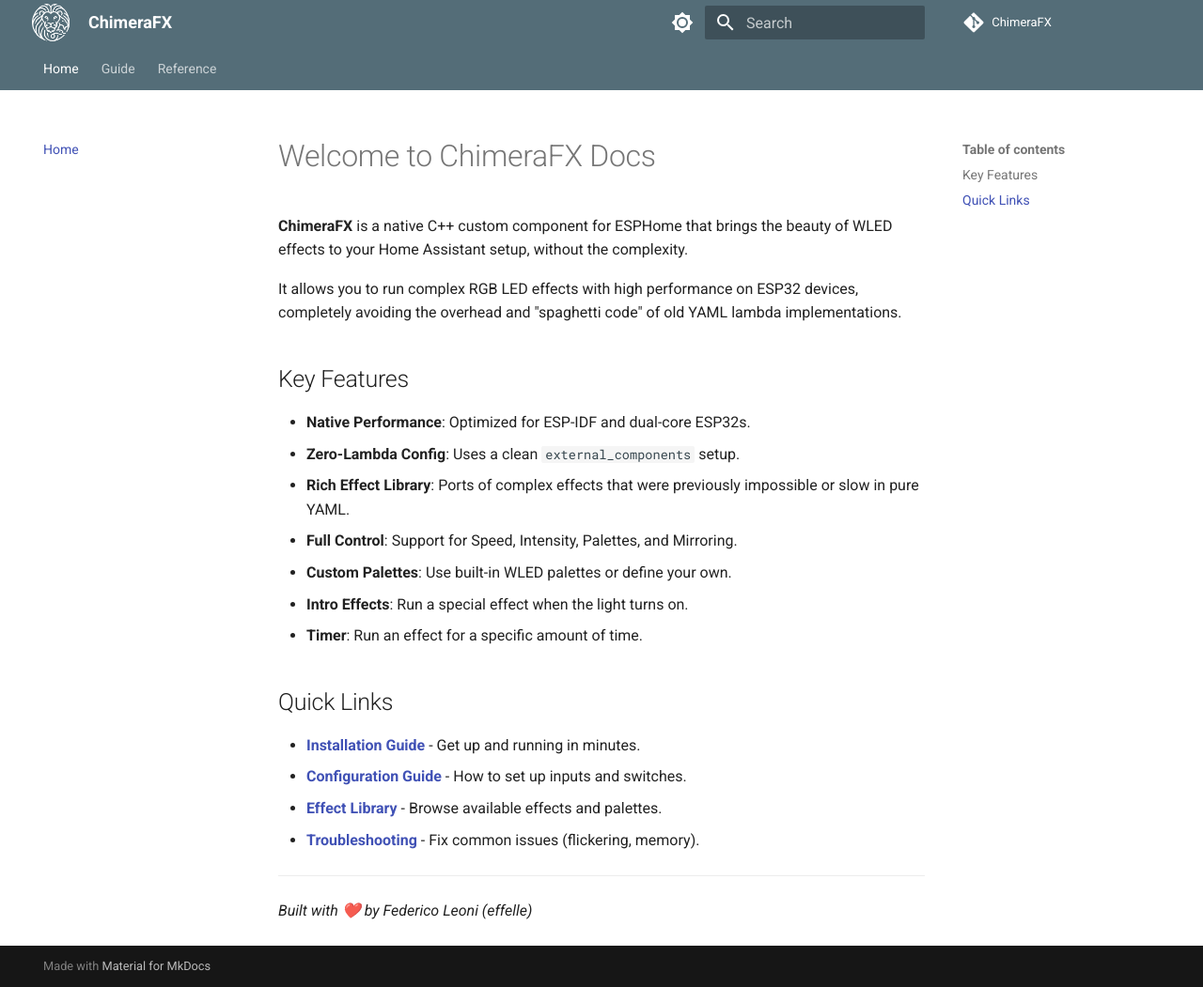
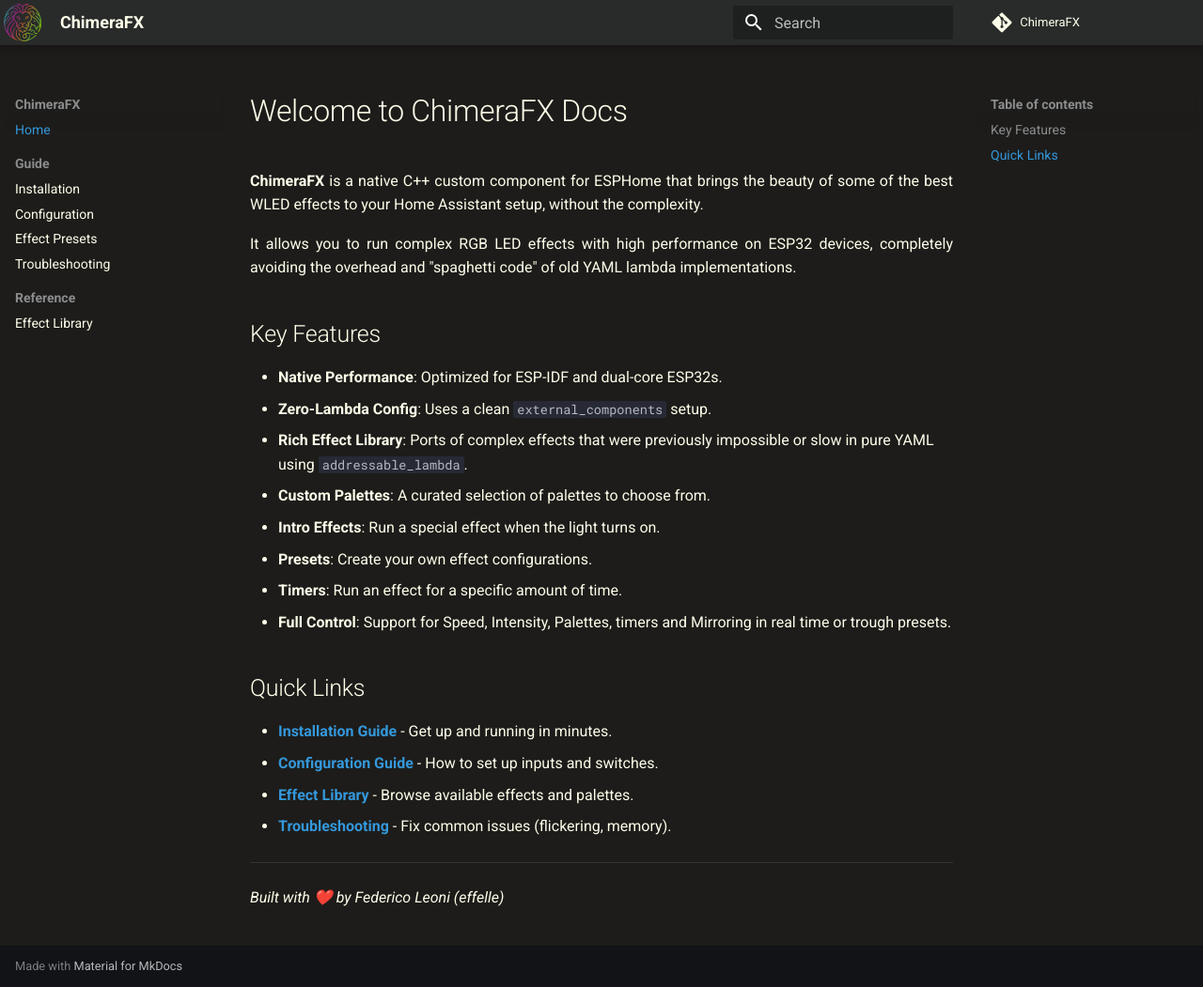
Before and after one commit to effelle/ChimeraFX, an MkDocs documentation site: the page built from docs/index.md, in a window 1280 px wide and 1051 px high. Shown: the whole window at 94% size. Built offline with MkDocs 1.6.1 and Material for MkDocs 9.7.7, drawn with Linux system fonts in a browser that asks for light colours; comment, search, counter and statistics services are not loaded.

```diff
--- a/docs/index.md
+++ b/docs/index.md
@@ -1,6 +1,6 @@
 # Welcome to ChimeraFX Docs
 
-**ChimeraFX** is a native C++ custom component for ESPHome that brings the beauty of WLED effects to your Home Assistant setup, without the complexity.
+**ChimeraFX** is a native C++ custom component for ESPHome that brings the beauty of some of the best WLED effects to your Home Assistant setup, without the complexity.
 
 It allows you to run complex RGB LED effects with high performance on ESP32 devices, completely avoiding the overhead and "spaghetti code" of old YAML lambda implementations.
 
@@ -8,11 +8,12 @@
 
 *   **Native Performance**: Optimized for ESP-IDF and dual-core ESP32s.
 *   **Zero-Lambda Config**: Uses a clean `external_components` setup.
-*   **Rich Effect Library**: Ports of complex effects that were previously impossible or slow in pure YAML.
-*   **Full Control**: Support for Speed, Intensity, Palettes, and Mirroring.
-*   **Custom Palettes**: Use built-in WLED palettes or define your own.
+*   **Rich Effect Library**: Ports of complex effects that were previously impossible or slow in pure YAML using `addressable_lambda`.
+*   **Custom Palettes**: A curated selection of palettes to choose from.
 *   **Intro Effects**: Run a special effect when the light turns on.
-*   **Timer**: Run an effect for a specific amount of time.
+*   **Presets**: Create your own effect configurations.
+*   **Timers**: Run an effect for a specific amount of time.
+*   **Full Control**: Support for Speed, Intensity, Palettes, timers and Mirroring in real time or trough presets.
 
 ## Quick Links
 
--- a/docs/stylesheets/extra.css
+++ b/docs/stylesheets/extra.css
@@ -8,3 +8,46 @@
     height: 2rem;
     width: 2rem;
 }
+
+/* Style secondary text/paragraphs (e.g., light grey) */
+/* .md-typeset p,
+.md-typeset ul {
+    color: #666666;
+} */
+
+.md-grid {
+    max-width: initial;
+}
+
+.md-typeset h1,
+.md-typeset h2 {
+    color: #FCFEE9;
+}
+
+/* .md-typeset a {
+    color: #75163F !important;
+} */
+
+p {
+    text-align: justify;
+}
+
+:root>* {
+    --md-primary-fg-color: #292B2A;
+    --md-typeset-a-color: #3498db;
+}
+
+.md-header {
+    color: #FCFEE9;
+    /* Change the text color in the main header */
+}
+
+body {
+    color: #FCFEE9;
+}
+
+
+/* Dark mode: change slate background to a dark gray */
+[data-md-color-scheme="slate"] {
+    --md-default-bg-color: #1D1C1A;
+}
--- a/mkdocs.yml
+++ b/mkdocs.yml
@@ -1,40 +1,36 @@
-site_name:  ChimeraFX
+site_name: ChimeraFX
 repo_url: https://github.com/effelle/ChimeraFX
 site_url: https://effelle.github.io/ChimeraFX/
 repo_name: ChimeraFX
 edit_uri: ""
 
-# theme:
-#   name: mkdocs
-#   logo: assets/ChimeraRX_mono_vector.png
-#   user_color_mode_toggle: true
-#   highlightjs: true
-#   hljs_languages:
-#     - yaml
 theme:
   name: material
-  logo: assets/ChimeraFX_mono_white_vector.png
+  logo: assets/ChimeraFX_rgb_vector.png
+  favicon: assets/ChimeraFX_mono_white_vector.png
   features:
-    - navigation.tabs
+    # - navigation.tabs
+    # - navigation.tabs.sticky
     - navigation.sections
     - navigation.top
     - search.suggest
     - content.code.copy
   palette:
     # Light Mode
-    - scheme: default
-      primary: blue grey
-      accent: purple
-      toggle:
-        icon: material/brightness-7
-        name: Switch to dark mode
+    # - scheme: default
+    #   primary: custom
+    #   # primary: blue grey
+    #   accent: purple
+      # toggle:
+      #   icon: material/brightness-7
+      #   name: Switch to dark mode
     # Dark Mode
     - scheme: slate
-      primary: blue grey
+      primary: custom
       accent: purple
-      toggle:
-        icon: material/brightness-4
-        name: Switch to light mode
+      # toggle:
+      #   icon: material/brightness-4
+      #   name: Switch to light mode
 
 extra_css:
   - stylesheets/extra.css
```
Also changed, not shown: docs/Configuration.md (+2 -7 lines), docs/Effect-Presets.md (+4 -6 lines), 1 other file.
